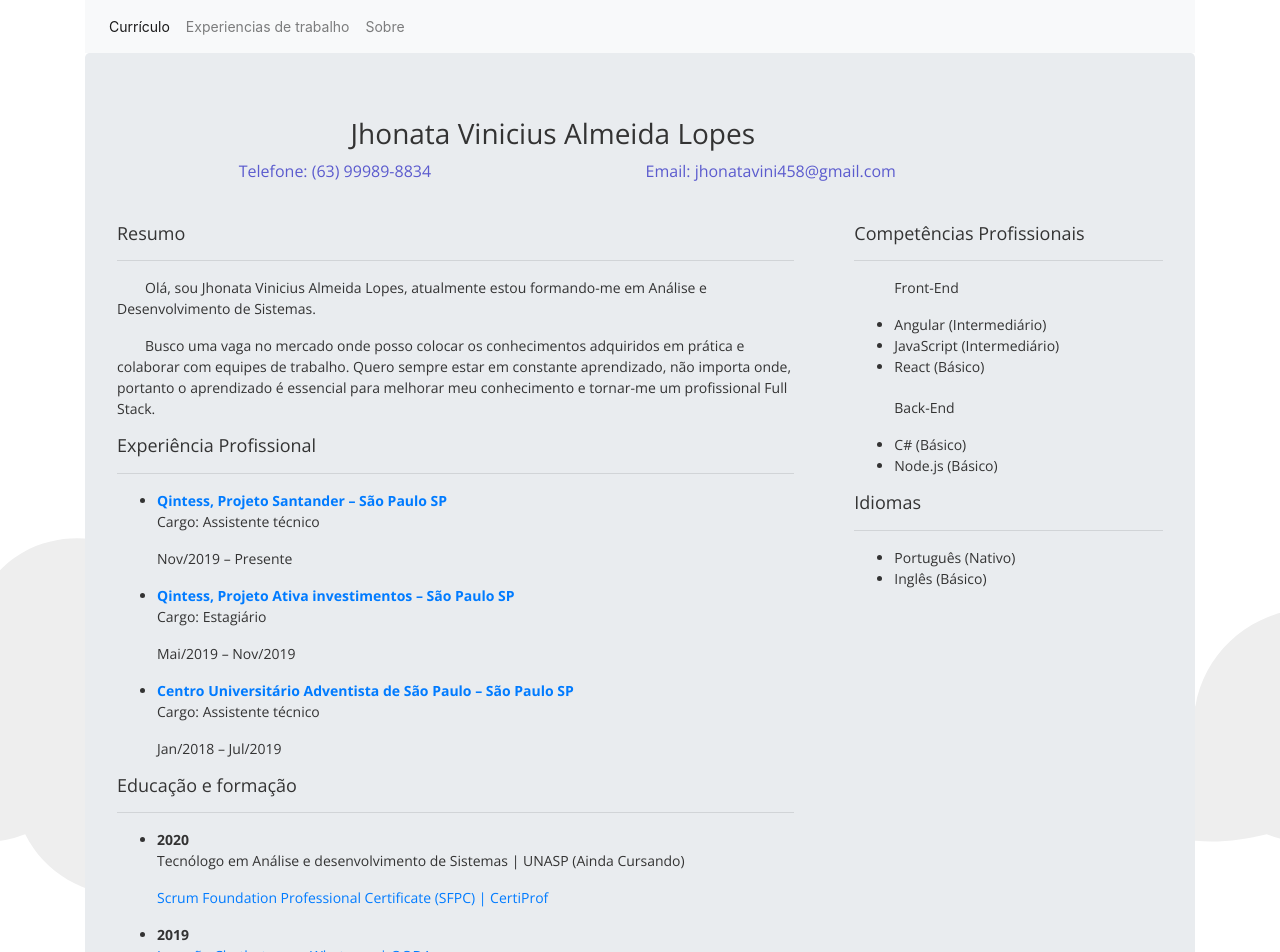
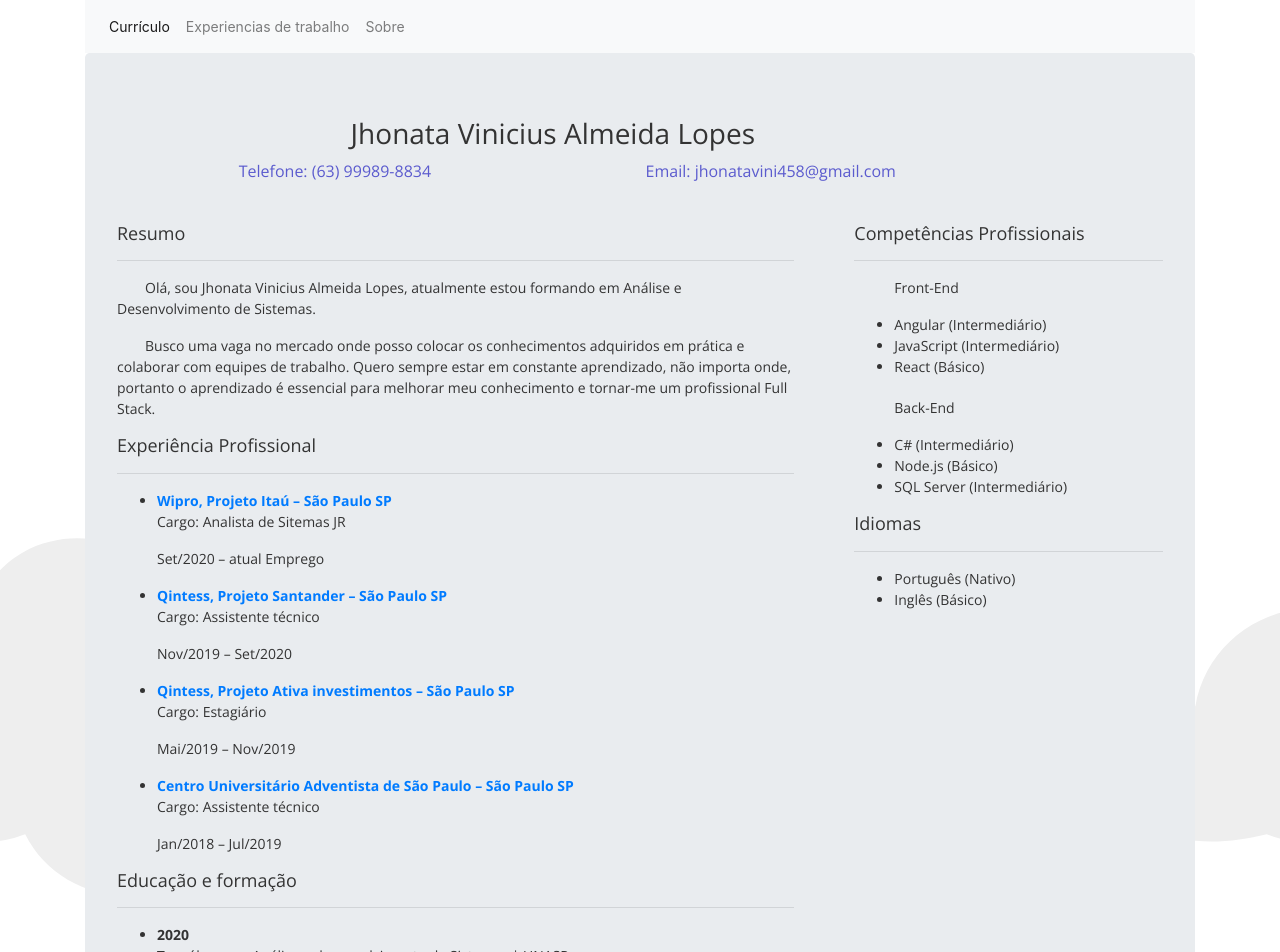
Before and after one commit to JhonataVini/Meu-Curriculo-em-Angular, an Angular app: page / in a window 1280 px wide. Shown: the top 952 px of the page. Built offline with nearby package versions, Linux system fonts and the light colour scheme.

Commit message:
Atualização do site curriculo

```diff
--- a/src/app/curriculo/curriculo.component.html
+++ b/src/app/curriculo/curriculo.component.html
@@ -22,7 +22,7 @@
                 <h5>Resumo</h5>
                 <hr>
                 <p class="recuo"> Olá, sou Jhonata Vinicius Almeida Lopes,
-                    atualmente estou formando-me em Análise e
+                    atualmente estou formando em Análise e
                     Desenvolvimento de Sistemas.
                 </p>
                 <p class="recuo" style="margin-top: 10px;">
@@ -37,9 +37,13 @@
              <h5>Experiência Profissional</h5>
              <hr>
               <ul>
+                <li><a href="https://www.wipro.com/pt-BR/overview/"><strong>Wipro, Projeto Itaú – São Paulo SP</strong></a></li>
+                <p>Cargo: Analista de Sitemas JR</p>
+                <p>Set/2020 – atual Emprego</p>
+
                 <li><a href="https://resourceit.com/pt/"><strong>Qintess, Projeto Santander – São Paulo SP</strong></a></li>
                 <p>Cargo: Assistente técnico</p>
-                <p>Nov/2019 – Presente</p>
+                <p>Nov/2019 – Set/2020</p>
 
                 <li><a href="https://resourceit.com/pt/"><strong>Qintess, Projeto Ativa investimentos – São Paulo SP</strong></a></li>
                 <p>Cargo: Estagiário</p>
@@ -56,7 +60,7 @@
                 <ul>
                     <li>
                         <strong>2020</strong>
-                        <p>Tecnólogo em Análise e desenvolvimento de Sistemas | UNASP (Ainda Cursando)</p>
+                        <p>Tecnólogo em Análise e desenvolvimento de Sistemas | UNASP </p>
                         <a href="https://drive.google.com/file/d/1A7KnwDanYCnOUUeU-NWJDLqjd1_bTyL1/view?usp=sharing">
                             <p>Scrum Foundation Professional Certificate (SFPC) | CertiProf</p>
                         </a>
@@ -106,8 +110,10 @@
                     <li>JavaScript (Intermediário)</li>
                     <li>React (Básico)</li>
                     <p style="margin-bottom: 16px; margin-top: 20px;">Back-End</p>
-                    <li>C# (Básico)</li>
+                    <li>C# (Intermediário)</li>
                     <li>Node.js (Básico)</li>
+                    <li>SQL Server (Intermediário)</li>
+
                 </ul>
             </div>
             <div  class="col-sm-12">
--- a/src/app/experiencia/experiencia.component.html
+++ b/src/app/experiencia/experiencia.component.html
@@ -8,6 +8,20 @@
         <hr>
         <div>
                 <ul>
+                    <div class="col-sm-12">
+                        <hr>
+                        <h5>Qintess</h5>
+                        <li><strong>Projeto Itaú</strong></li>
+                        <p class="recuo">A atualização de soluções utilizando o Angular, C# e SQL nas aplicações do
+                             sistema, no momento está sendo desenvolvido aplicação para um sistema interno para os análista de
+                             crédito. O sistema tem várias frentes e está sendo muito importante na carreira, o sistema que estamos desenvolvendo
+                             é o Hub motor Agro que dá crédito para propietários de terras e outro sistema é o Podicre 2.0 que é uma atualização
+                             do antigo sistema do Podicre, está sendo feitas melhorias e mais implementações de funcionalidades.
+                        </p>
+
+                    </div>
+
+
                     <div class="col-sm-12">
                         <hr>
                         <h5>Qintess</h5>
```
